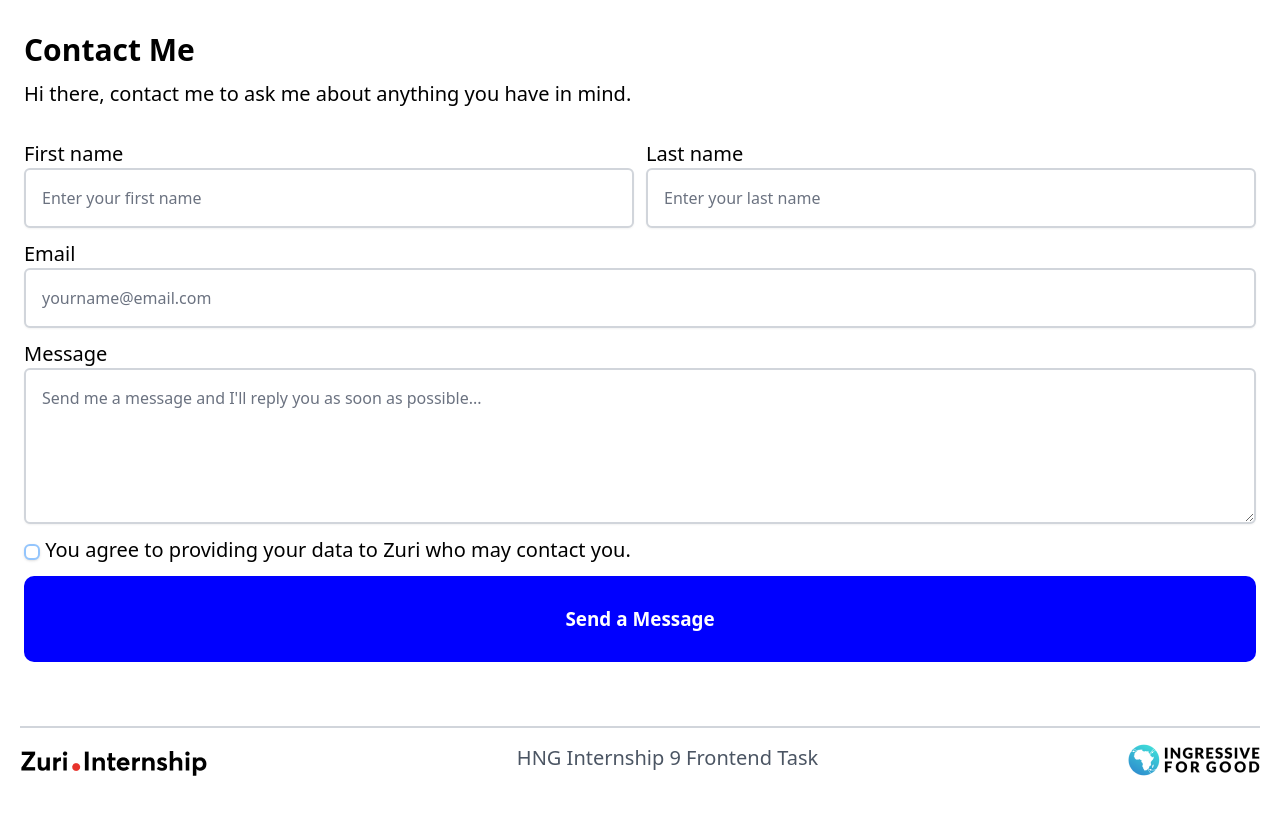
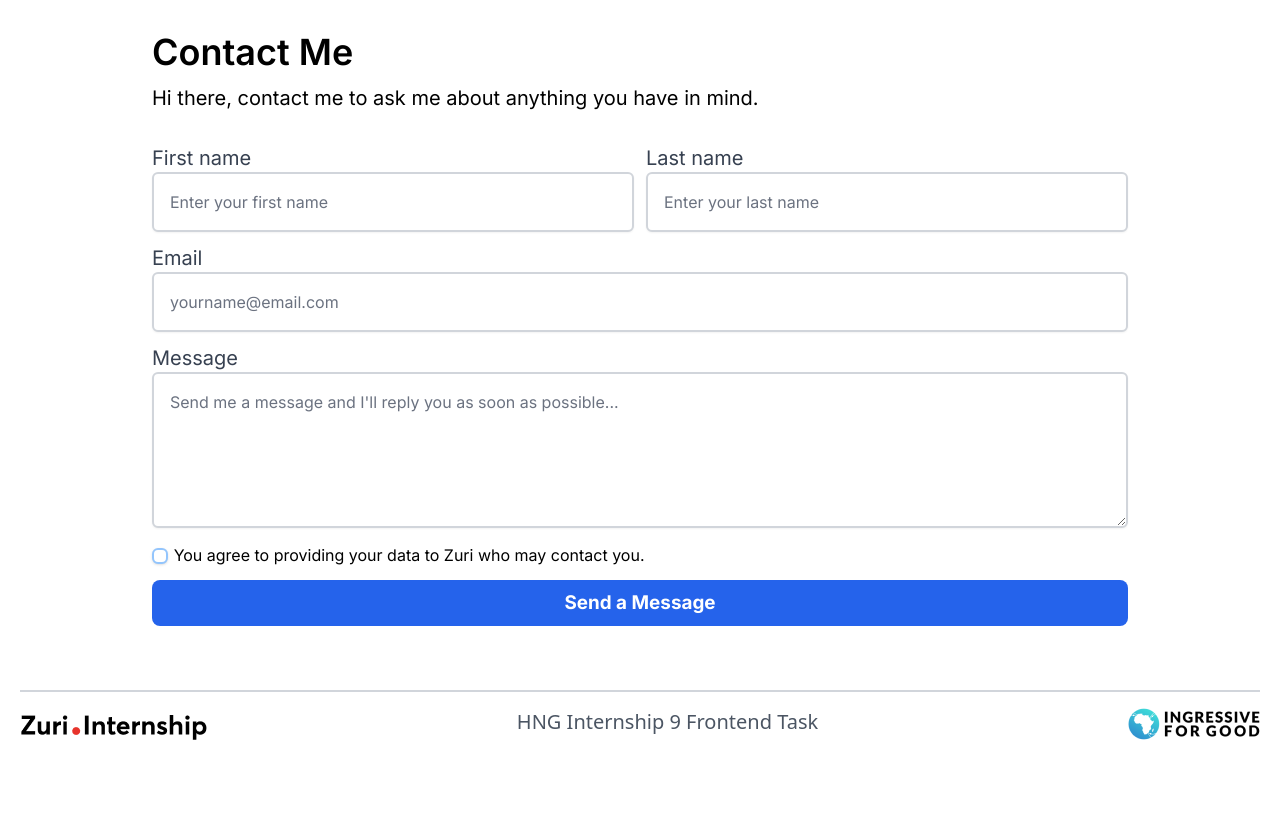
Before and after one commit to solex55/linktree-app, a React (Create React App) app: page /contact in a window 1280 px wide. Shown: the top 814 px of the page. Built offline with nearby package versions, Linux system fonts and the light colour scheme.

Commit message:
Refactor: Add react router dom and /contact

```diff
--- a/src/App.css
+++ b/src/App.css
@@ -5,13 +5,13 @@
 .btn{
   color: white;
   width: 100%;
-  padding: 2rem 2rem;
+  padding: 12px 20px;
   font-style: normal;
   font-weight: 700;
   font-size: 18.874px;
   line-height: 22px;
-  background: blue;
-  border-radius: 10px;
+/*   background: blue;
+ */  border-radius: 8px;
   cursor: pointer;
   border: none;
 }
--- a/src/components/ContactMe.js
+++ b/src/components/ContactMe.js
@@ -4,38 +4,38 @@ import '../App.css';
 
 function ContactMe() {
   return (
-    <div className="flex flex-col w-full mx-auto mt-8 px-6 text-xl">
+    <div className="flex flex-col w-full lg:w-4/5 mx-auto mt-8 px-6 text-xl font-inter">
       <header>
-        <h1 className='text-xl md:text-3xl lg:text-3xl font-bold'>Contact Me</h1>
+        <h1 className='text-4xl md:text-4xl lg:text-4xl font-semibold'>Contact Me</h1>
         <p className='my-3 text-xl'>Hi there, contact me to ask me about anything you have in mind.</p>
       </header>
 
       <form action="" className='mt-2'>
         <div className='flex flex-col md:flex-row lg:flex-row gap-3 my-3 w-full justify-between'>
           <div className='flex flex-col w-full'>
-            <label htmlFor="first_name">First name</label>
-            <input type="text" name="" id="first_name" placeholder='Enter your first name' className='w-full block rounded-md  py-4 px-4 shadow-sm border-gray-300 border-2 focus:border-indigo-300 focus:ring focus:ring-indigo-200 focus:ring-opacity-50' required/>
+            <label htmlFor="first_name" className='font-meduim text-gray-700'>First name</label>
+            <input type="text" name="firstname" id="first_name" placeholder='Enter your first name' className='w-full block rounded-md  py-4 px-4 shadow-sm border-gray-300 border-2 focus:border-indigo-300 focus:ring focus:ring-indigo-200 focus:ring-opacity-50' required/>
           </div>
           <div className='flex flex-col w-full'>
-            <label htmlFor="last_name">Last name</label>
-            <input type="text" name="" id="last_name" placeholder='Enter your last name' className='w-full block rounded-md  py-4 px-4 shadow-sm border-gray-300 border-2 focus:border-indigo-300 focus:ring focus:ring-indigo-200 focus:ring-opacity-50' required/>
+            <label htmlFor="last_name" className='font-meduim text-gray-700'>Last name</label>
+            <input type="text" name="lastname" id="last_name" placeholder='Enter your last name' className='w-full block rounded-md  py-4 px-4 shadow-sm border-gray-300 border-2 focus:border-indigo-300 focus:ring focus:ring-indigo-200 focus:ring-opacity-50' required/>
           </div>
         </div>
 
         <div className='w-full my-3 flex flex-col'>
-          <label htmlFor="email">Email</label>
-          <input type="email" name="" id="email" placeholder='yourname@email.com' className='w-full block rounded-md  py-4 px-4 shadow-sm border-gray-300 border-2 focus:border-indigo-300 focus:ring focus:ring-indigo-200 focus:ring-opacity-50' required/>
+          <label htmlFor="email" className='font-meduim text-gray-700'>Email</label>
+          <input type="email" name="email" id="email" placeholder='yourname@email.com' className='w-full block rounded-md  py-4 px-4 shadow-sm border-gray-300 border-2 focus:border-indigo-300 focus:ring focus:ring-indigo-200 focus:ring-opacity-50' required/>
         </div>
 
         <div className='w-full my-3 flex flex-col'>
-          <label htmlFor="message">Message</label>
-          <textarea name="" id="message" cols="30" rows="5" className='w-full block rounded-md  py-4 px-4 shadow-sm border-gray-300 border-2 focus:border-indigo-300 focus:ring focus:ring-indigo-200 focus:ring-opacity-50' placeholder="Send me a message and I'll reply you as soon as possible..." required/>
+          <label htmlFor="message" className='font-meduim text-gray-700'>Message</label>
+          <textarea name="message" id="message" cols="30" rows="5" className='w-full block rounded-md  py-4 px-4 shadow-sm border-gray-300 border-2 focus:border-indigo-300 focus:ring focus:ring-indigo-200 focus:ring-opacity-50' placeholder="Send me a message and I'll reply you as soon as possible..." required/>
         </div>
 
-        <div className='my-3'><input type="checkbox" className='w-4 h-4 appearance-none border-blue-300 border-2 rounded-md  shadow checked:shadow-xl text-purple-500 focus:ring-blue-200' name="" id="check" required /> <label for="check" >You agree to providing your data to Zuri who may contact you.</label></div>
+        <div className='my-3'><input type="checkbox" className='w-4 h-4  border-blue-300 border-2 rounded-md  shadow checked:shadow-xl focus:ring-blue-200' name="checkbox" id="check" required /> <label for="check" className='font-normal text-base' name="checktext">You agree to providing your data to Zuri who may contact you.</label></div>
 
         <div>
-          <button type='submit' className="btn">
+          <button type='submit' className="btn text-2xl font-extralight bg-blue-600 hover:bg-blue-700 active:bg-blue-600 visited:bg-blue-200 gap-3 focus:border-indigo-300 focus:ring focus:ring-indigo-200 focus:ring-opacity-50" id="btn__submit">
             Send a Message
           </button>
         </div>
--- a/src/components/Links.js
+++ b/src/components/Links.js
@@ -36,7 +36,7 @@ function Links () {
         {
           id: "contact",
           url: "/contact",
-          content: "Contact"
+          content: "Contact Me"
         } */
       ]
 
```
